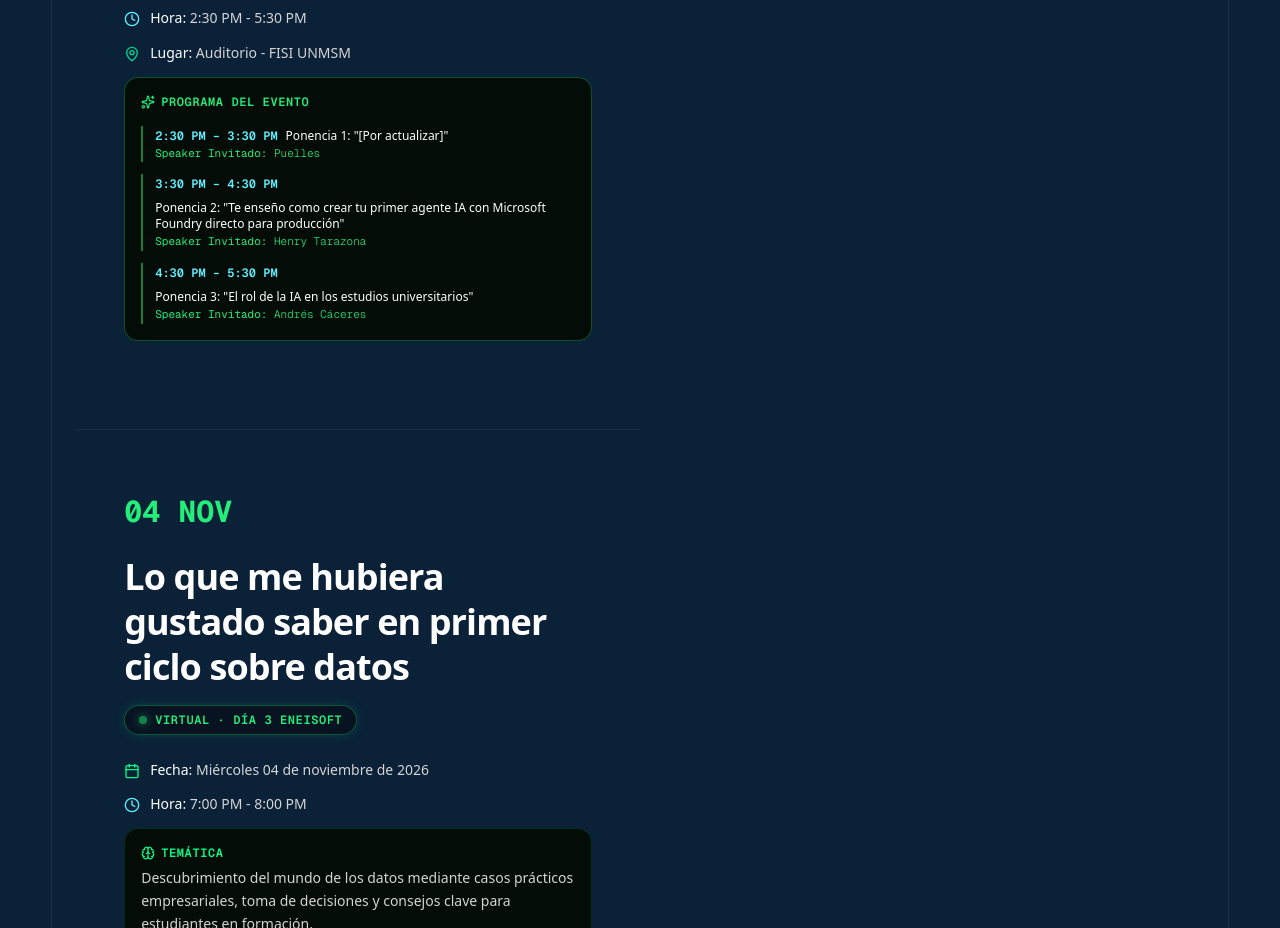
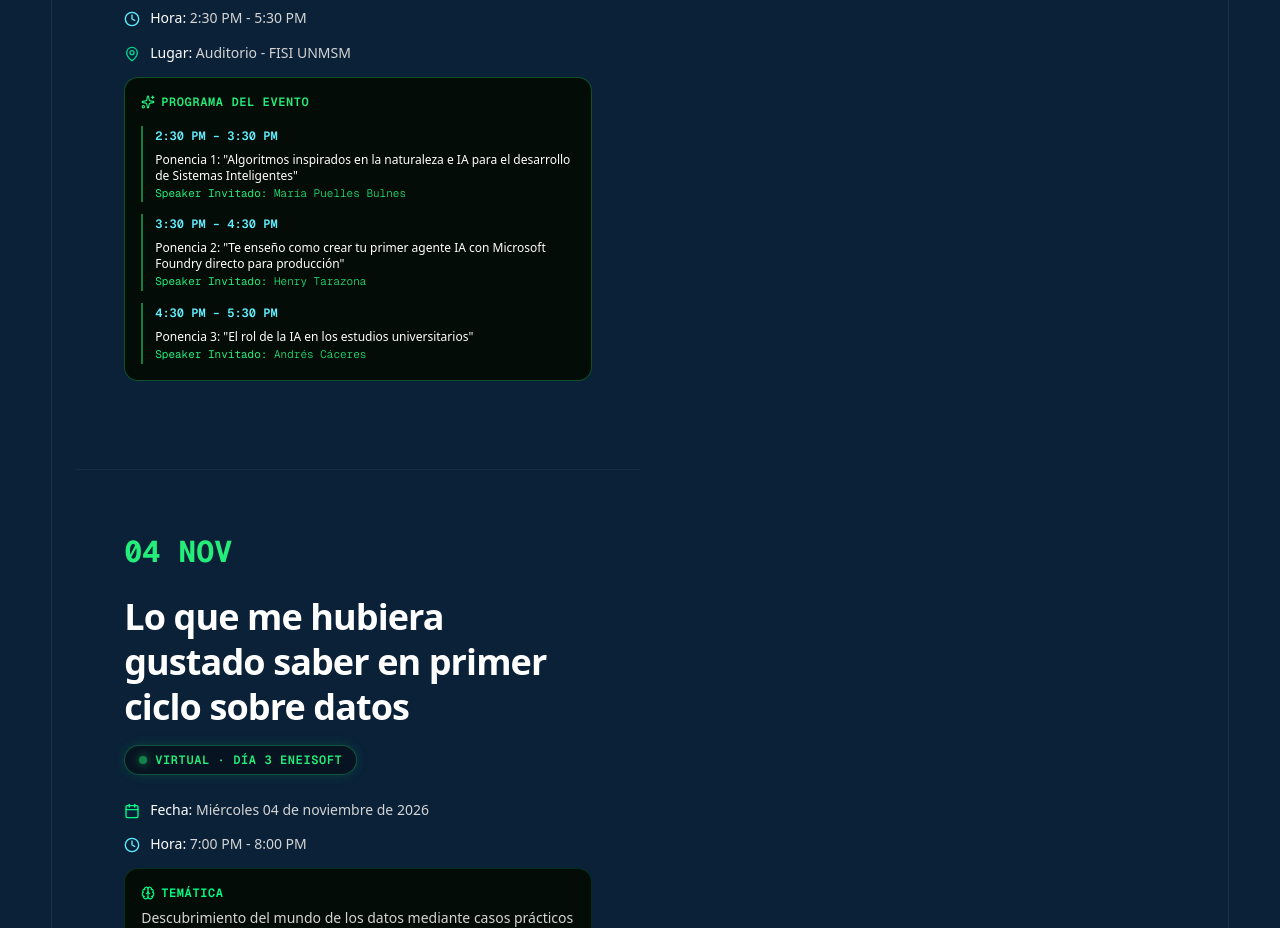
Before and after one commit to elizacl/Eneisoft, a Next.js app: page /eventos in a window 1280 px wide. Shown: the part 4020-4948 px from the top of the page. Built offline with nearby package versions, Linux system fonts and the light colour scheme.

Commit message:
evento actualizado

```diff
--- a/app/eventos/page.tsx
+++ b/app/eventos/page.tsx
@@ -173,10 +173,15 @@ const proximosEventos: ScrollEventItem[] = [
         fechaDetalle: "Miércoles 04 de noviembre de 2026",
         hora: "2:30 PM - 5:30 PM",
         lugar: "Auditorio - FISI UNMSM",
-        speaker: "Henry Tarazona",
-        role: "Software & AI Engineer en Interbank y CEO de Connect Technologies, especialista en microservicios, cloud y sistemas multi-agente",
-        image: "/speakers/HenryTarazona.png",
+        speaker: "María Puelles Bulnes",
+        role: "Docente Investigadora y Magíster en Modelamiento Computacional, especializada en IA, Machine Learning y Optimización Combinatoria",
+        image: "/speakers/MariaPuelles.png",
         speakersList: [
+            {
+                speaker: "María Puelles Bulnes",
+                role: "Docente Investigadora y Magíster en Modelamiento Computacional, especializada en IA, Machine Learning y Optimización Combinatoria",
+                image: "/speakers/MariaPuelles.png",
+            },
             {
                 speaker: "Henry Tarazona",
                 role: "Software & AI Engineer en Interbank y CEO de Connect Technologies, especialista en microservicios, cloud y sistemas multi-agente",
@@ -194,8 +199,8 @@ const proximosEventos: ScrollEventItem[] = [
         programa: [
             {
                 time: "2:30 PM – 3:30 PM",
-                activity: 'Ponencia 1: "[Por actualizar]"',
-                speaker: "Puelles",
+                activity: 'Ponencia 1: "Algoritmos inspirados en la naturaleza e IA para el desarrollo de Sistemas Inteligentes"',
+                speaker: "María Puelles Bulnes",
             },
             {
                 time: "3:30 PM – 4:30 PM",
@@ -255,7 +260,7 @@ const proximosEventos: ScrollEventItem[] = [
         fechaDetalle: "Jueves 05 de noviembre de 2026",
         hora: "2:30 PM - 3:30 PM",
         speaker: "Renzo Cienfuegos",
-        role: "Cofundador de QPerú y QuantumHub Perú, investigador y líder juvenil en divulgación de computación cuántica y ciberseguridad",
+        role: "Co-Founder de QPeru y Creador del canal de difusión Quantum CyberSec Community",
         tematica: "Exploración práctica de la computación cuántica mediante programación en Qiskit, algoritmos cuánticos y aplicaciones de ciberseguridad.",
         image: "/speakers/RenzoCienfuegos.jpg",
         links: [
```
Also changed, not shown: public/speakers/MariaPuelles.png (added), 1 other file (tests, documents, lock files or other folders).
